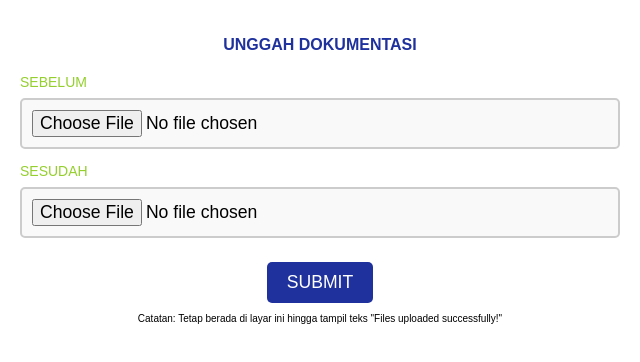
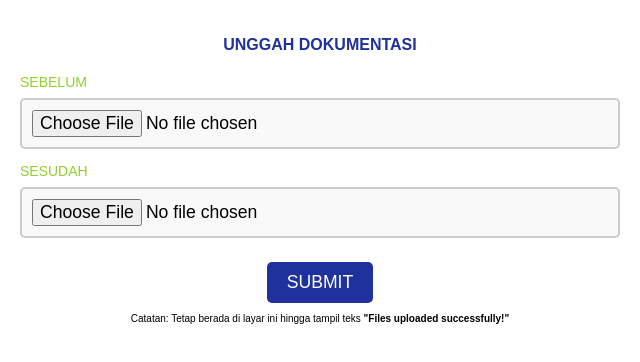
Before and after one commit to tpmengineering/kompresor, a plain HTML site: page index.html in a window 1280 px wide. Shown: the full height of the page, 320-960 px from the left. Drawn offline with Linux system fonts and the light colour scheme.

Commit message:
Update index.html

```diff
--- a/index.html
+++ b/index.html
@@ -123,7 +123,7 @@
         <button class="btn-upload" onclick="uploadFiles()">SUBMIT</button>
 
         <!-- Catatan -->
-        <p style="font-size:10px;">Catatan: Tetap berada di layar ini hingga tampil teks <span class="font-weight: bold;">"Files uploaded successfully!"</span></p>
+        <p style="font-size:10px;">Catatan: Tetap berada di layar ini hingga tampil teks <span style="font-weight: bold;">"Files uploaded successfully!"</span></p>
 
         <!-- Response message -->
         <div id="response" class="response"></div>
```
